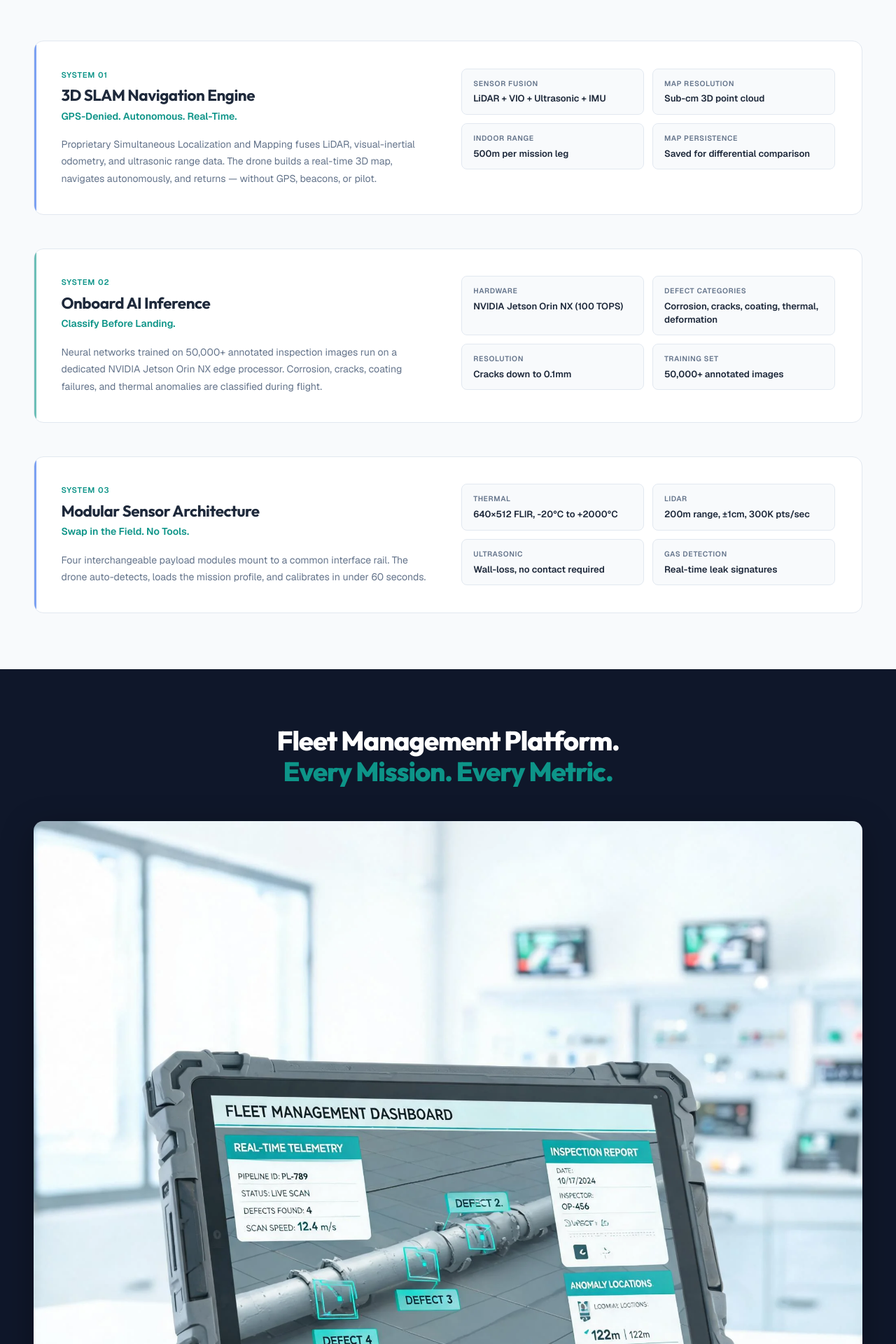
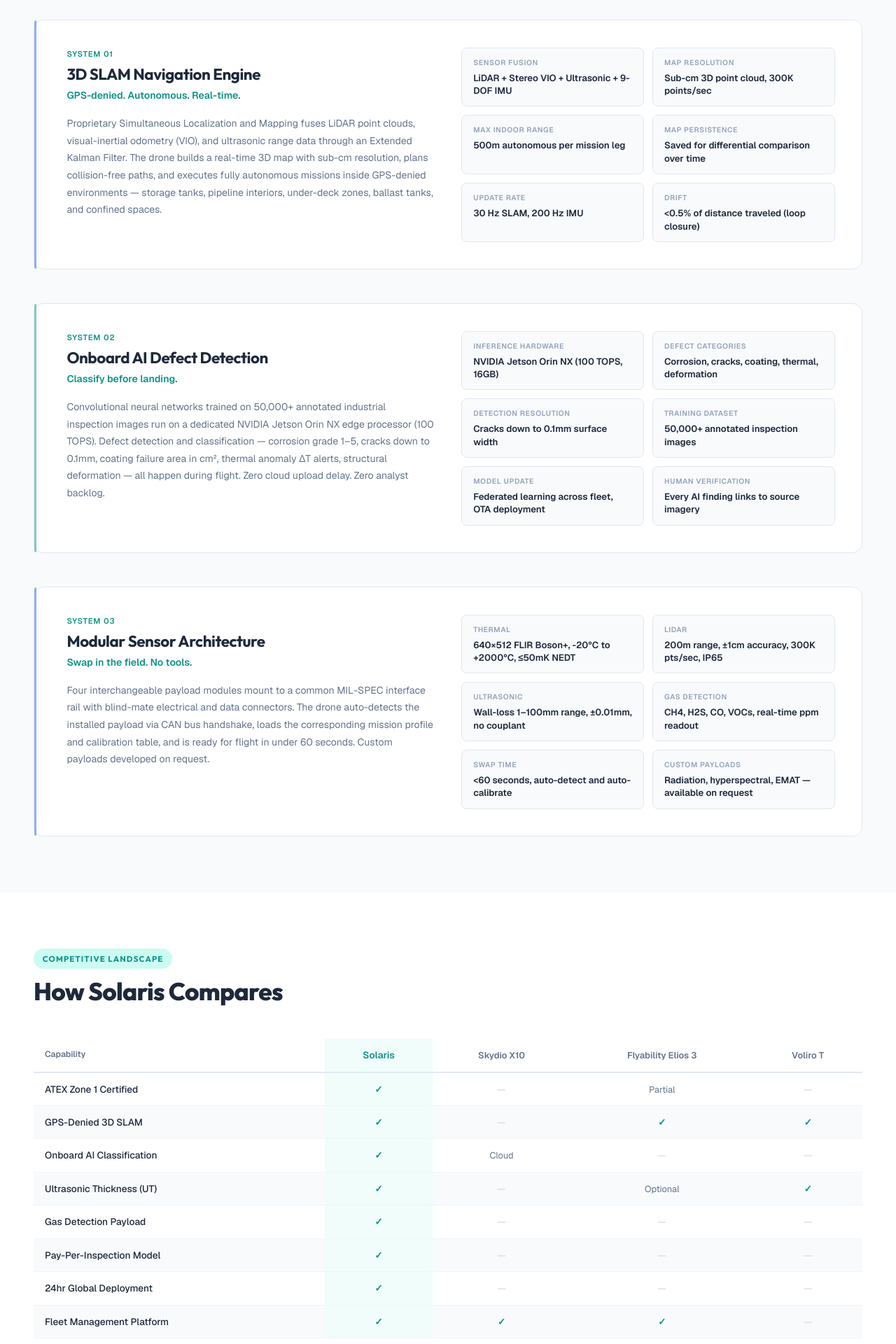
Before and after one commit to cpu152650311-coder/solaris-drone-test, a Next.js app: page /technology in a window 1280 px wide. Shown: the part 520-2440 px from the top of the page at 70% size. Built offline with nearby package versions, Linux system fonts and the light colour scheme.

Commit message:
feat: enriched multi-page site — 6 industry pages, competitive comparison, team section, deep case studies, elegant-design system

```diff
--- a/app/technology/page.tsx
+++ b/app/technology/page.tsx
@@ -3,80 +3,100 @@ import Image from 'next/image';
 import PageCTA from '@/components/shared/PageCTA';
 
 export const metadata: Metadata = {
-  title: 'Technology — 3D SLAM, Onboard AI, Modular Sensors',
-  description: 'Three autonomous systems: 3D SLAM navigation in GPS-denied environments, onboard AI defect classification, and modular sensor payloads. No pilot required.',
+  title: 'Technology — 3D SLAM, Onboard AI, Modular Sensors, Fleet Platform',
+  description: 'Three autonomous systems powering Solaris drones: 3D SLAM GPS-denied navigation, NVIDIA Jetson onboard AI inference, and interchangeable modular sensor payloads. Plus Fleet Management Platform.',
 };
 
-const TECH = [
+const SYSTEMS = [
   {
-    title: '3D SLAM Navigation Engine',
-    sub: 'GPS-Denied. Autonomous. Real-Time.',
-    body: 'Proprietary Simultaneous Localization and Mapping fuses LiDAR, visual-inertial odometry, and ultrasonic range data. The drone builds a real-time 3D map, navigates autonomously, and returns — without GPS, beacons, or pilot.',
+    title: '3D SLAM Navigation Engine', sub: 'GPS-denied. Autonomous. Real-time.',
+    body: 'Proprietary Simultaneous Localization and Mapping fuses LiDAR point clouds, visual-inertial odometry (VIO), and ultrasonic range data through an Extended Kalman Filter. The drone builds a real-time 3D map with sub-cm resolution, plans collision-free paths, and executes fully autonomous missions inside GPS-denied environments — storage tanks, pipeline interiors, under-deck zones, ballast tanks, and confined spaces.',
     specs: [
-      { l: 'Sensor Fusion', v: 'LiDAR + VIO + Ultrasonic + IMU' },
-      { l: 'Map Resolution', v: 'Sub-cm 3D point cloud' },
-      { l: 'Indoor Range', v: '500m per mission leg' },
-      { l: 'Map Persistence', v: 'Saved for differential comparison' },
+      { l: 'Sensor Fusion', v: 'LiDAR + Stereo VIO + Ultrasonic + 9-DOF IMU' },
+      { l: 'Map Resolution', v: 'Sub-cm 3D point cloud, 300K points/sec' },
+      { l: 'Max Indoor Range', v: '500m autonomous per mission leg' },
+      { l: 'Map Persistence', v: 'Saved for differential comparison over time' },
+      { l: 'Update Rate', v: '30 Hz SLAM, 200 Hz IMU' },
+      { l: 'Drift', v: '<0.5% of distance traveled (loop closure)' },
     ],
   },
   {
-    title: 'Onboard AI Inference',
-    sub: 'Classify Before Landing.',
-    body: 'Neural networks trained on 50,000+ annotated inspection images run on a dedicated NVIDIA Jetson Orin NX edge processor. Corrosion, cracks, coating failures, and thermal anomalies are classified during flight.',
+    title: 'Onboard AI Defect Detection', sub: 'Classify before landing.',
+    body: 'Convolutional neural networks trained on 50,000+ annotated industrial inspection images run on a dedicated NVIDIA Jetson Orin NX edge processor (100 TOPS). Defect detection and classification — corrosion grade 1–5, cracks down to 0.1mm, coating failure area in cm², thermal anomaly ΔT alerts, structural deformation — all happen during flight. Zero cloud upload delay. Zero analyst backlog.',
     specs: [
-      { l: 'Hardware', v: 'NVIDIA Jetson Orin NX (100 TOPS)' },
+      { l: 'Inference Hardware', v: 'NVIDIA Jetson Orin NX (100 TOPS, 16GB)' },
       { l: 'Defect Categories', v: 'Corrosion, cracks, coating, thermal, deformation' },
-      { l: 'Resolution', v: 'Cracks down to 0.1mm' },
-      { l: 'Training Set', v: '50,000+ annotated images' },
+      { l: 'Detection Resolution', v: 'Cracks down to 0.1mm surface width' },
+      { l: 'Training Dataset', v: '50,000+ annotated inspection images' },
+      { l: 'Model Update', v: 'Federated learning across fleet, OTA deployment' },
+      { l: 'Human Verification', v: 'Every AI finding links to source imagery' },
     ],
   },
   {
-    title: 'Modular Sensor Architecture',
-    sub: 'Swap in the Field. No Tools.',
-    body: 'Four interchangeable payload modules mount to a common interface rail. The drone auto-detects, loads the mission profile, and calibrates in under 60 seconds.',
+    title: 'Modular Sensor Architecture', sub: 'Swap in the field. No tools.',
+    body: 'Four interchangeable payload modules mount to a common MIL-SPEC interface rail with blind-mate electrical and data connectors. The drone auto-detects the installed payload via CAN bus handshake, loads the corresponding mission profile and calibration table, and is ready for flight in under 60 seconds. Custom payloads developed on request.',
     specs: [
-      { l: 'Thermal', v: '640×512 FLIR, -20°C to +2000°C' },
-      { l: 'LiDAR', v: '200m range, ±1cm, 300K pts/sec' },
-      { l: 'Ultrasonic', v: 'Wall-loss, no contact required' },
-      { l: 'Gas Detection', v: 'Real-time leak signatures' },
+      { l: 'Thermal', v: '640×512 FLIR Boson+, -20°C to +2000°C, ≤50mK NEDT' },
+      { l: 'LiDAR', v: '200m range, ±1cm accuracy, 300K pts/sec, IP65' },
+      { l: 'Ultrasonic', v: 'Wall-loss 1–100mm range, ±0.01mm, no couplant' },
+      { l: 'Gas Detection', v: 'CH4, H2S, CO, VOCs, real-time ppm readout' },
+      { l: 'Swap Time', v: '<60 seconds, auto-detect and auto-calibrate' },
+      { l: 'Custom Payloads', v: 'Radiation, hyperspectral, EMAT — available on request' },
     ],
   },
 ];
 
+const COMPARISON = [
+  { feature: 'ATEX Zone 1 Certified', solaris: true, skydio: false, flyability: 'Partial', voliro: false },
+  { feature: 'GPS-Denied 3D SLAM', solaris: true, skydio: false, flyability: true, voliro: true },
+  { feature: 'Onboard AI Classification', solaris: true, skydio: 'Cloud', flyability: false, voliro: false },
+  { feature: 'Ultrasonic Thickness (UT)', solaris: true, skydio: false, flyability: 'Optional', voliro: true },
+  { feature: 'Gas Detection Payload', solaris: true, skydio: false, flyability: false, voliro: false },
+  { feature: 'Pay-Per-Inspection Model', solaris: true, skydio: false, flyability: false, voliro: false },
+  { feature: '24hr Global Deployment', solaris: true, skydio: false, flyability: false, voliro: false },
+  { feature: 'Fleet Management Platform', solaris: true, skydio: true, flyability: true, voliro: false },
+];
+
+const boolIcon = (v: boolean | string) => {
+  if (v === true) return <span style={{ color: '#0d9488', fontWeight: 700 }}>✓</span>;
+  if (v === false) return <span style={{ color: '#cbd5e1' }}>—</span>;
+  return <span style={{ color: '#64748b', fontSize: '0.8rem' }}>{v}</span>;
+};
+
 export default function TechnologyPage() {
   return (
     <>
-      <section style={{ background: '#0f172a', padding: 'clamp(4rem, 8vw, 6rem) 0 clamp(3rem, 6vw, 5rem)', position: 'relative', overflow: 'hidden' }}>
-        <div style={{ position: 'absolute', top: '-200px', right: '-100px', width: '600px', height: '600px', borderRadius: '50%', background: 'radial-gradient(circle, rgba(13,148,136,0.1) 0%, transparent 70%)', pointerEvents: 'none' }} />
-        <div className="container-wide" style={{ position: 'relative', zIndex: 1 }}>
-          <span className="label-tag">Technology Deep-Dive</span>
-          <h1 style={{ fontFamily: 'var(--font-display)', fontSize: 'clamp(2rem, 4vw, 3.2rem)', fontWeight: 800, color: 'white', letterSpacing: '-0.03em', marginTop: '1rem', marginBottom: '1rem', lineHeight: 1.1 }}>
+      <section style={{ background: '#0f172a', padding: 'clamp(3.5rem, 7vw, 5rem) 0 clamp(2.5rem, 5vw, 3.5rem)' }}>
+        <div className="container-wide">
+          <span className="label-tag" style={{ color: '#5eead4', background: 'rgba(13,148,136,0.15)' }}>Technology Deep-Dive</span>
+          <h1 style={{ fontFamily: 'Outfit, sans-serif', fontSize: 'clamp(2.2rem, 4.5vw, 3.4rem)', fontWeight: 800, color: 'white', letterSpacing: '-0.03em', marginTop: '1rem', marginBottom: '1rem', lineHeight: 1.1 }}>
             Three Systems.<br /><span style={{ color: '#0d9488' }}>One Autonomous Platform.</span>
           </h1>
-          <p style={{ color: '#94a3b8', fontSize: '1.05rem', maxWidth: '56ch' }}>
-            Navigation, intelligence, and sensing — the three technology layers that make Solaris the only inspection drone capable of operating where humans and conventional drones cannot.
+          <p style={{ fontFamily: 'Geist, sans-serif', color: '#94a3b8', fontSize: '1.05rem', maxWidth: '56ch' }}>
+            Navigation, intelligence, and sensing — three technology layers that make Solaris the only inspection drone capable of operating where humans and conventional drones cannot.
           </p>
         </div>
       </section>
 
-      <section className="section-pad" style={{ background: '#f8fafc' }}>
+      {/* Systems */}
+      <section style={{ padding: 'clamp(3rem, 8vw, 5rem) 0', background: '#f8fafc' }}>
         <div className="container-wide">
           <div style={{ display: 'flex', flexDirection: 'column', gap: 'clamp(2rem, 4vw, 3rem)' }}>
-            {TECH.map((t, i) => (
-              <div key={t.title} style={{ background: 'white', border: '1px solid #e2e8f0', borderRadius: '14px', padding: 'clamp(1.5rem, 3vw, 2.5rem)', position: 'relative', overflow: 'hidden' }}>
-                <div style={{ position: 'absolute', left: 0, top: 0, bottom: 0, width: '3px', background: i === 1 ? '#0d9488' : '#2563eb', borderRadius: '3px 0 0 3px', opacity: 0.6 }} />
+            {SYSTEMS.map((s, i) => (
+              <div key={s.title} style={{ background: 'white', border: '1px solid #e2e8f0', borderRadius: '14px', padding: 'clamp(1.5rem, 3vw, 2.5rem)', position: 'relative' }}>
+                <div style={{ position: 'absolute', left: 0, top: 0, bottom: 0, width: '3px', background: i === 1 ? '#0d9488' : '#2563eb', borderRadius: '3px 0 0 3px', opacity: 0.5 }} />
                 <div style={{ display: 'grid', gridTemplateColumns: '1fr 1fr', gap: 'clamp(1.5rem, 3vw, 3rem)', alignItems: 'start' }}>
-                  <div>
-                    <span style={{ fontSize: '0.7rem', fontWeight: 700, letterSpacing: '0.08em', textTransform: 'uppercase', color: '#0d9488', display: 'block', marginBottom: '0.5rem' }}>System {String(i + 1).padStart(2, '0')}</span>
-                    <h2 style={{ fontFamily: 'var(--font-display)', fontSize: 'clamp(1.15rem, 1.8vw, 1.4rem)', fontWeight: 700, color: '#1e293b', marginBottom: '0.3rem' }}>{t.title}</h2>
-                    <p style={{ fontSize: '0.88rem', color: '#0d9488', fontWeight: 600, marginBottom: '1rem' }}>{t.sub}</p>
-                    <p style={{ fontSize: '0.88rem', color: '#64748b', lineHeight: 1.75 }}>{t.body}</p>
+                  <div style={{ paddingLeft: '0.5rem' }}>
+                    <span style={{ fontFamily: 'Geist, sans-serif', fontSize: '0.7rem', fontWeight: 700, letterSpacing: '0.08em', textTransform: 'uppercase', color: '#0d9488', marginBottom: '0.5rem', display: 'block' }}>System {String(i + 1).padStart(2, '0')}</span>
+                    <h2 style={{ fontFamily: 'Outfit, sans-serif', fontSize: 'clamp(1.15rem, 1.8vw, 1.4rem)', fontWeight: 700, color: '#1e293b', marginBottom: '0.3rem', letterSpacing: '-0.02em' }}>{s.title}</h2>
+                    <p style={{ fontFamily: 'Geist, sans-serif', fontSize: '0.88rem', color: '#0d9488', fontWeight: 600, marginBottom: '1rem' }}>{s.sub}</p>
+                    <p style={{ fontFamily: 'Geist, sans-serif', fontSize: '0.88rem', color: '#64748b', lineHeight: 1.75 }}>{s.body}</p>
                   </div>
                   <div style={{ display: 'grid', gridTemplateColumns: '1fr 1fr', gap: '0.75rem' }}>
-                    {t.specs.map(({ l, v }) => (
+                    {s.specs.map(({ l, v }) => (
                       <div key={l} style={{ background: '#f8fafc', border: '1px solid #e2e8f0', borderRadius: '8px', padding: '0.75rem 1rem' }}>
-                        <div style={{ fontSize: '0.65rem', fontWeight: 700, letterSpacing: '0.06em', textTransform: 'uppercase', color: '#64748b', marginBottom: '0.3rem' }}>{l}</div>
-                        <div style={{ fontSize: '0.82rem', color: '#1e293b', fontWeight: 600, lineHeight: 1.4 }}>{v}</div>
+                        <div style={{ fontFamily: 'Geist, sans-serif', fontSize: '0.65rem', fontWeight: 700, letterSpacing: '0.06em', textTransform: 'uppercase', color: '#94a3b8', marginBottom: '0.3rem' }}>{l}</div>
+                        <div style={{ fontFamily: 'Geist, sans-serif', fontSize: '0.82rem', color: '#1e293b', fontWeight: 600, lineHeight: 1.4 }}>{v}</div>
                       </div>
                     ))}
                   </div>
@@ -87,21 +107,36 @@ export default function TechnologyPage() {
         </div>
       </section>
 
-      {/* Fleet Management */}
-      <section className="section-pad" style={{ background: '#0f172a' }}>
+      {/* Competitive Comparison */}
+      <section style={{ padding: 'clamp(3rem, 8vw, 5rem) 0', background: 'white' }}>
         <div className="container-wide">
-          <h2 style={{ fontFamily: 'var(--font-display)', fontSize: 'clamp(1.8rem, 3.5vw, 2.4rem)', fontWeight: 800, color: 'white', letterSpacing: '-0.03em', marginBottom: 'clamp(2rem, 4vw, 3rem)', textAlign: 'center' }}>
-            Fleet Management Platform.<br /><span style={{ color: '#0d9488' }}>Every Mission. Every Metric.</span>
-          </h2>
-          <div style={{ marginBottom: 'clamp(2rem, 4vw, 3rem)', borderRadius: '14px', overflow: 'hidden', boxShadow: '0 12px 48px rgba(0,0,0,0.3)' }}>
-            <Image src="/generated/detail_ai_dashboard.webp" alt="Fleet management platform showing live telemetry and AI defect annotations" width={1280} height={560} style={{ width: '100%', height: 'auto' }} />
+          <div style={{ maxWidth: '640px', marginBottom: 'clamp(2rem, 4vw, 3rem)' }}>
+            <span className="label-tag">Competitive Landscape</span>
+            <h2 style={{ fontFamily: 'Outfit, sans-serif', fontSize: 'clamp(1.6rem, 3vw, 2.2rem)', fontWeight: 800, color: '#1e293b', letterSpacing: '-0.02em', marginTop: '0.75rem' }}>How Solaris Compares</h2>
           </div>
-          <div style={{ display: 'grid', gridTemplateColumns: 'repeat(auto-fill, minmax(280px, 1fr))', gap: '1rem' }}>
-            {['Mission Planning & Scheduling', 'Live Multi-Drone Telemetry', 'Automated ISO 19232 Reports', 'REST API & Webhook Integration', 'Multi-Tenant Role-Based Access', 'Cryptographic Audit Trail'].map((f) => (
-              <div key={f} style={{ background: 'rgba(255,255,255,0.05)', border: '1px solid rgba(255,255,255,0.08)', borderRadius: '10px', padding: '1.25rem' }}>
-                <div style={{ fontFamily: 'var(--font-display)', fontSize: '0.9rem', fontWeight: 600, color: 'white', marginBottom: '0.25rem' }}>{f}</div>
-              </div>
-            ))}
+          <div style={{ overflowX: 'auto' }}>
+            <table style={{ width: '100%', borderCollapse: 'collapse', fontFamily: 'Geist, sans-serif', fontSize: '0.85rem' }}>
+              <thead>
+                <tr style={{ borderBottom: '2px solid #e2e8f0' }}>
+                  <th style={{ textAlign: 'left', padding: '0.75rem 1rem', color: '#64748b', fontWeight: 600, fontSize: '0.75rem' }}>Capability</th>
+                  <th style={{ textAlign: 'center', padding: '0.75rem 1rem', background: '#f0fdfa', fontWeight: 700, color: '#0d9488' }}>Solaris</th>
+                  <th style={{ textAlign: 'center', padding: '0.75rem 1rem', color: '#64748b', fontWeight: 600, fontSize: '0.8rem' }}>Skydio X10</th>
+                  <th style={{ textAlign: 'center', padding: '0.75rem 1rem', color: '#64748b', fontWeight: 600, fontSize: '0.8rem' }}>Flyability Elios 3</th>
+                  <th style={{ textAlign: 'center', padding: '0.75rem 1rem', color: '#64748b', fontWeight: 600, fontSize: '0.8rem' }}>Voliro T</th>
+                </tr>
+              </thead>
+              <tbody>
+                {COMPARISON.map((row, i) => (
+                  <tr key={row.feature} style={{ borderBottom: '1px solid #f1f5f9', background: i % 2 === 0 ? 'transparent' : '#f8fafc' }}>
+                    <td style={{ padding: '0.75rem 1rem', color: '#1e293b', fontWeight: 500 }}>{row.feature}</td>
+                    <td style={{ padding: '0.75rem 1rem', textAlign: 'center', background: '#f0fdfa' }}>{boolIcon(row.solaris)}</td>
+                    <td style={{ padding: '0.75rem 1rem', textAlign: 'center' }}>{boolIcon(row.skydio)}</td>
+                    <td style={{ padding: '0.75rem 1rem', textAlign: 'center' }}>{boolIcon(row.flyability)}</td>
+                    <td style={{ padding: '0.75rem 1rem', textAlign: 'center' }}>{boolIcon(row.voliro)}</td>
+                  </tr>
+                ))}
+              </tbody>
+            </table>
           </div>
           <div style={{ textAlign: 'center', marginTop: '2.5rem' }}>
             <PageCTA label="See the Platform Live" />
```
